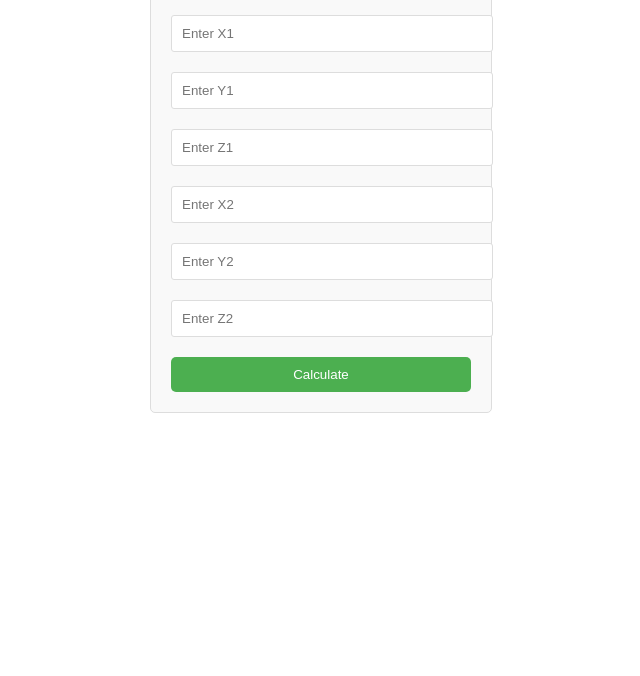
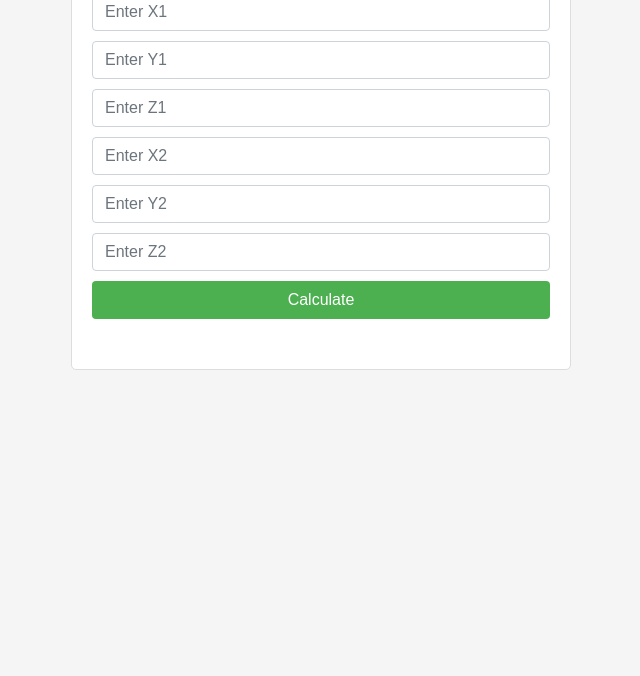
Before and after one commit to johame72/html-abs-widget, a website: page index.html in a window 1280 px wide. Shown: the part 124-800 px from the top of the page, without its empty margins (319-959 px from the left). Drawn offline with nearby package versions, Linux system fonts and the light colour scheme.

Commit message:
Add files via upload

```diff
--- a/index.html
+++ b/index.html
@@ -2,36 +2,29 @@
 <html>
 <head>
   <title>Calculate Widget</title>
+  <link rel="stylesheet" href="https://cdnjs.cloudflare.com/ajax/libs/bootstrap/4.6.0/css/bootstrap.min.css"/>
   <style>
     body {
       font-family: Arial, sans-serif;
+      background-color: #f5f5f5;
     }
 
-form {
-  width: 300px;
+    .container {
+      max-width: 500px;
       margin: 50px auto;
       padding: 20px;
       border: 1px solid #ddd;
       border-radius: 5px;
-  background-color: #f9f9f9;
+      background-color: #fff;
     }
 
-input[type="text"] {
-  width: 100%;
-  padding: 10px;
-  margin-bottom: 20px;
-  border: 1px solid #ddd;
-  border-radius: 3px;
+    .form-control {
+      margin-bottom: 10px;
     }
 
-button {
-  width: 100%;
-  padding: 10px;
+    .btn {
       background-color: #4CAF50;
       color: white;
-  border: none;
-  border-radius: 5px;
-  cursor: pointer;
     }
 
     #result {
@@ -40,22 +33,29 @@ button {
       font-weight: bold;
       text-align: center;
     }
+
+    #log {
+      margin-top: 30px;
+    }
   </style>
 </head>
 <body>
+  <div class="container">
+    <h2>Calculate</h2>
     <form id="myForm">
-  <h2>Calculate</h2>
-  <input type="text" id="x1" placeholder="Enter X1" required><br>
-  <input type="text" id="y1" placeholder="Enter Y1" required><br>
-  <input type="text" id="z1" placeholder="Enter Z1" required><br>
-  <input type="text" id="x2" placeholder="Enter X2" required><br>
-  <input type="text" id="y2" placeholder="Enter Y2" required><br>
-  <input type="text" id="z2" placeholder="Enter Z2" required><br>
-  <button type="button" onclick="calculate()">Calculate</button>
+      <input type="text" id="x1" class="form-control" placeholder="Enter X1" required>
+      <input type="text" id="y1" class="form-control" placeholder="Enter Y1" required>
+      <input type="text" id="z1" class="form-control" placeholder="Enter Z1" required>
+      <input type="text" id="x2" class="form-control" placeholder="Enter X2" required>
+      <input type="text" id="y2" class="form-control" placeholder="Enter Y2" required>
+      <input type="text" id="z2" class="form-control" placeholder="Enter Z2" required>
+      <button type="button" class="btn btn-block" onclick="calculate()">Calculate</button>
     </form>
     <div id="result"></div>
-
+    <div id="log"></div>
+  </div>
   <script>
+    var log = [];
     function calculate() {
       var x1 = document.getElementById('x1').value;
       var y1 = document.getElementById('y1').value;
@@ -67,6 +67,15 @@ function calculate() {
 
       var result = Math.abs(x2 - x1) + Math.abs(y2 - y1) + Math.abs(z2 - z1);
       document.getElementById('result').innerHTML = 'Result: ' + result;
+
+      log.push({ x1: x1, y1: y1, z1: z1, x2: x2, y2: y2, z2: z2, result: result });
+
+      var logOutput = '';
+      log.forEach((entry, index) => {
+        logOutput += `Entry ${index + 1}: coordinates (${entry.x1}, ${entry.y1}, ${entry.z1}) and (${entry.x2}, ${entry.y2}, ${entry.z2}), result: ${entry.result}<br>`;
+      });
+
+      document.getElementById('log').innerHTML = logOutput;
     }
   </script>
 </body>
```
Lines whose indentation alone changed are shown as unchanged.
